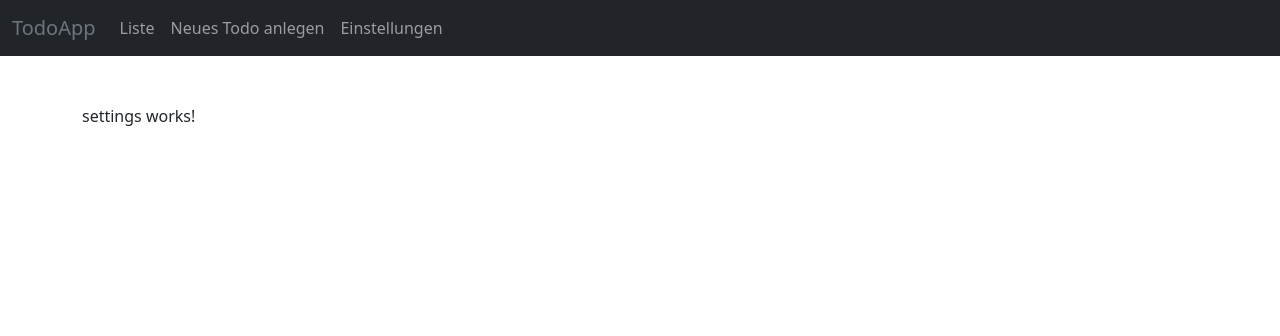
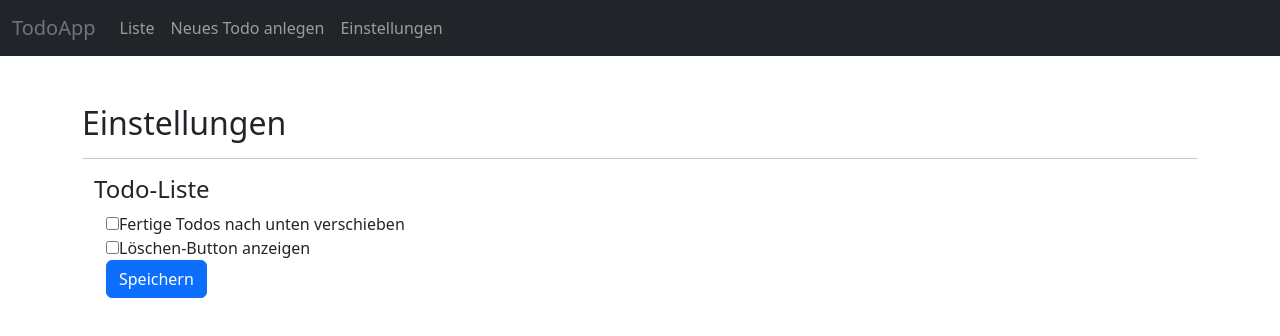
Before and after one commit to JannikKastens/schule-todo, an Angular app: page /einstellungen in a window 1280 px wide. Shown: the top 336 px of the page. Built offline with nearby package versions, Linux system fonts and the light colour scheme.

Commit message:
Update settings component HTML

```diff
--- a/src/app/settings/settings.component.html
+++ b/src/app/settings/settings.component.html
@@ -1 +1,20 @@
-<p>settings works!</p>
+<h2>Einstellungen</h2>
+<hr>
+<div class="container">
+    <div class="row">
+        <div class="col">
+            <h4>Todo-Liste</h4>
+            <div class="container">
+                <input type="checkbox" id="moveCompletedTodos" name="moveCompletedTodos">
+                <label for="moveCompletedTodos">Fertige Todos nach unten verschieben</label>
+            </div>
+            <div class="container">
+                <input type="checkbox" id="showDeleteButton" name="showDeleteButton">
+                <label for="showDeleteButton">Löschen-Button anzeigen</label>
+            </div>
+            <div class="container">
+                <button class="btn btn-primary">Speichern</button>
+            </div>
+        </div>
+    </div>
+</div>
```
